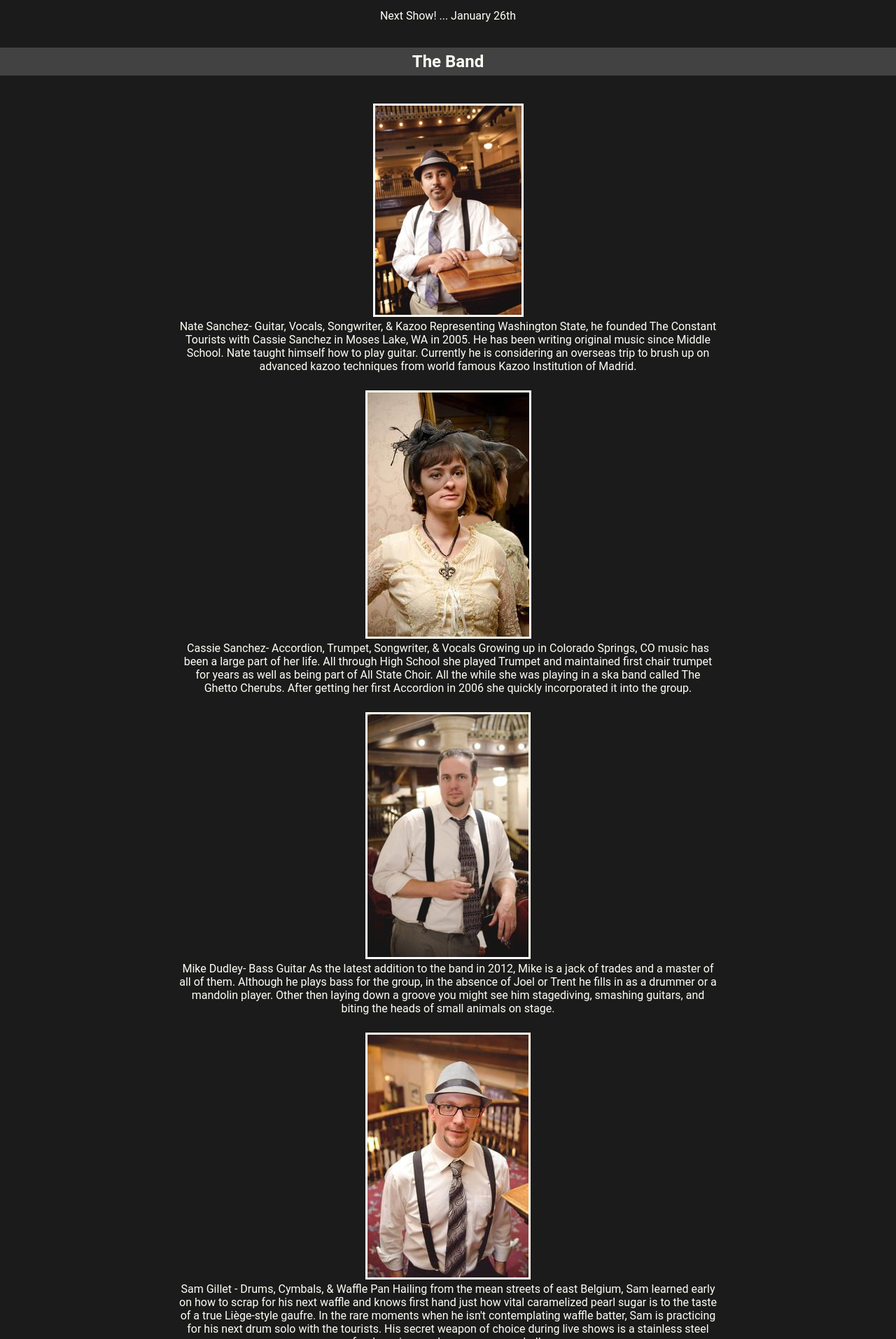
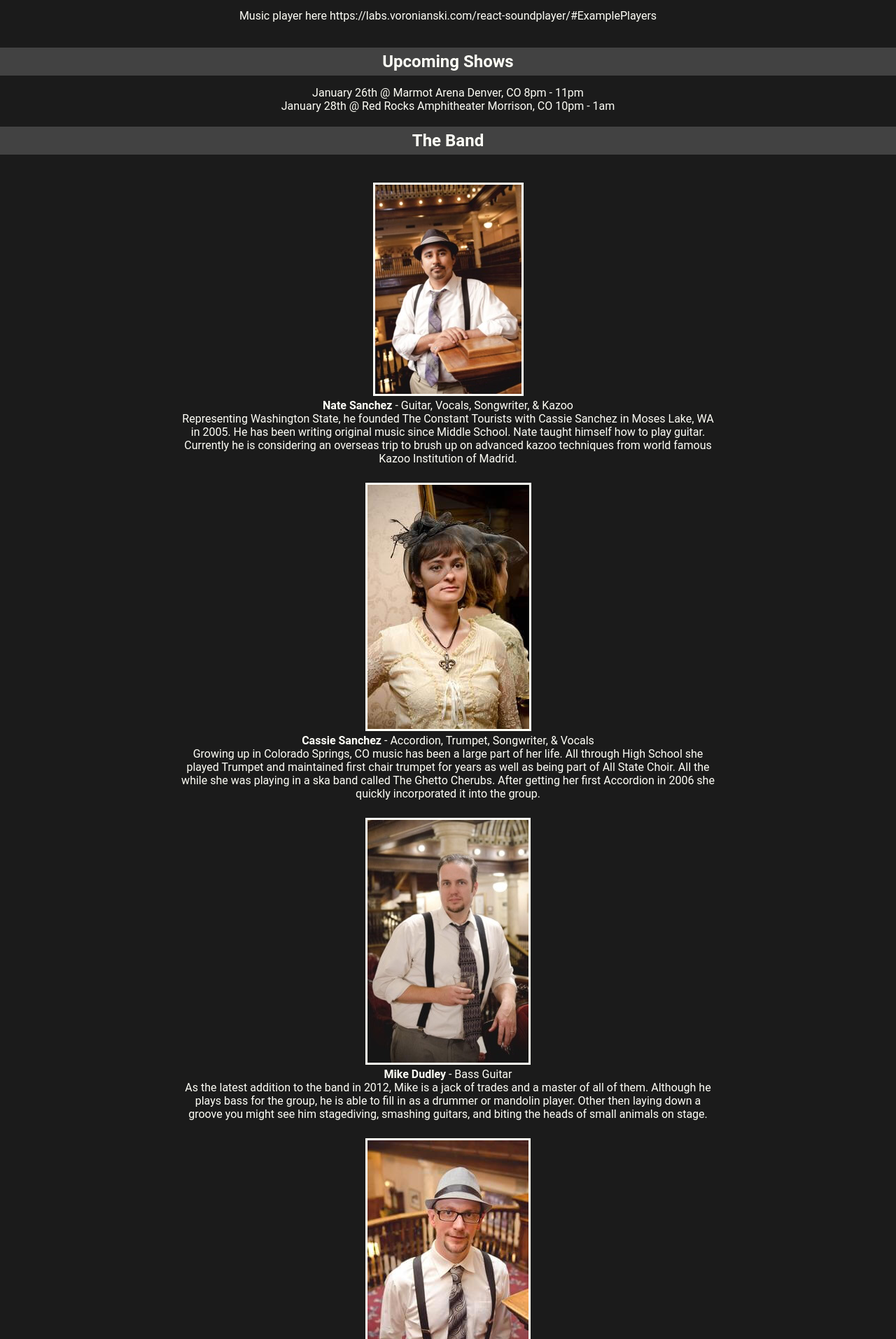
Before and after one commit to sgillet1007-zz/hello_gatsby, a Gatsby app: page / in a window 1280 px wide. Shown: the part 826-2740 px from the top of the page at 70% size. Built offline with nearby package versions, Linux system fonts and the light colour scheme.

Commit message:
more sections on index page

```diff
--- a/src/components/page_header.js
+++ b/src/components/page_header.js
@@ -7,7 +7,7 @@ export default props => {
             <Link id='band_name' to="/">The Constant Tourists</Link>
             <span className='header-links-container'>
             <Link className='nav-link' to="/booking/">Booking</Link>
-            <Link className='nav-link' to="/music/">Music</Link>
+            <Link className='nav-link' to="/albums/">Albums</Link>
             <Link className ='nav-link' to="/photos/">Photos</Link>
             </span>
         </div>
--- a/src/pages/index.js
+++ b/src/pages/index.js
@@ -13,26 +13,46 @@ export default () => (
         <div>
             <img className='hero-image' src={band} alt="" />
         </div>
-        <div id='next-show'>Next Show! ... January 26th </div>
+        <div id='next-show'>Music player here https://labs.voronianski.com/react-soundplayer/#ExamplePlayers</div>
         <div>
+
+        <div className='divider-heading'>
+            <h2>Upcoming Shows</h2>
+        </div>
+        <div>January 26th  @ Marmot Arena Denver, CO 8pm - 11pm</div>
+        <div>January 28th @ Red Rocks Amphitheater Morrison, CO 10pm - 1am</div>
+
         <div className='divider-heading'>
             <h2>The Band</h2>
         </div>
+
         <img className='headshot' src={nate} alt="" />
         <p className='bio-text'>
-            Nate Sanchez- Guitar, Vocals, Songwriter, & Kazoo Representing Washington State, he founded The Constant   Tourists with Cassie Sanchez in Moses Lake, WA in 2005. He has been writing original music since Middle School.  Nate taught himself how to play guitar. Currently he is considering an overseas trip to brush up on advanced kazoo techniques from world famous Kazoo Institution of Madrid.
+            <strong>Nate Sanchez</strong> - Guitar, Vocals, Songwriter, & Kazoo
+        </p>
+        <p className='bio-text'>
+        Representing Washington State, he founded The Constant   Tourists with Cassie Sanchez in Moses Lake, WA in 2005. He has been writing original music since Middle School.  Nate taught himself how to play guitar. Currently he is considering an overseas trip to brush up on advanced kazoo techniques from world famous Kazoo Institution of Madrid.
         </p>
         <img className='headshot' src={cass} alt="" />
         <p className='bio-text'>
-            Cassie Sanchez- Accordion, Trumpet, Songwriter, & Vocals Growing up in Colorado Springs, CO music has been a large part of her life.  All through High School she played Trumpet and maintained first chair trumpet for years as well as being part of All State Choir.  All the while she was playing in a ska band called The Ghetto Cherubs.  After getting her first Accordion in 2006 she quickly incorporated it into the group.
+            <strong>Cassie Sanchez</strong> - Accordion, Trumpet, Songwriter, & Vocals
+        </p>
+        <p className='bio-text'>
+        Growing up in Colorado Springs, CO music has been a large part of her life.  All through High School she played Trumpet and maintained first chair trumpet for years as well as being part of All State Choir.  All the while she was playing in a ska band called The Ghetto Cherubs.  After getting her first Accordion in 2006 she quickly incorporated it into the group.
         </p>
         <img className='headshot' src={mike} alt="" />
         <p className='bio-text'>
-            Mike Dudley- Bass Guitar As the latest addition to the band in 2012, Mike is a jack of trades and a master of all of them. Although he plays bass for the group, in the absence of Joel or Trent he fills in as a drummer or a mandolin player. Other then laying down a groove you might see him stagediving, smashing guitars, and biting the heads of small animals on stage.
+            <strong>Mike Dudley</strong> - Bass Guitar
+        </p>
+        <p className='bio-text'>
+        As the latest addition to the band in 2012, Mike is a jack of trades and a master of all of them. Although he plays bass for the group, he is able to fill in as a drummer or mandolin player. Other then laying down a groove you might see him stagediving, smashing guitars, and biting the heads of small animals on stage.
         </p>
         <img className='headshot' src={sam} alt="" />
         <p className='bio-text'>
-            Sam Gillet - Drums, Cymbals, & Waffle Pan Hailing from the mean streets of east Belgium, Sam learned early on how to scrap for his next waffle and knows first hand  just how vital caramelized pearl sugar is to the taste of a true Liège-style gaufre.  In the rare moments when he isn't contemplating waffle batter, Sam is practicing for his next drum solo with the tourists.  His secret weapon of choice during live shows is a stainless steel food service pan he uses as a cowbell.
+            <strong>Sam Gillet</strong> - Drums, Cymbals, & Waffle Pan
+        </p>
+        <p className='bio-text'>
+        Hailing from the mean streets of east Belgium, Sam learned early on how to scrap for his next waffle and knows first hand  just how vital caramelized pearl sugar is to the taste of a true Liège-style gaufre.  In the rare moments when he isn't contemplating waffle batter, Sam is practicing for his next drum solo with the tourists.  His secret weapon of choice during live shows is a stainless steel food service pan he uses as a cowbell.
         </p>
     </div>
     </div>
```
Also changed, not shown: src/pages/albums.js (renamed from src/pages/music.js).
